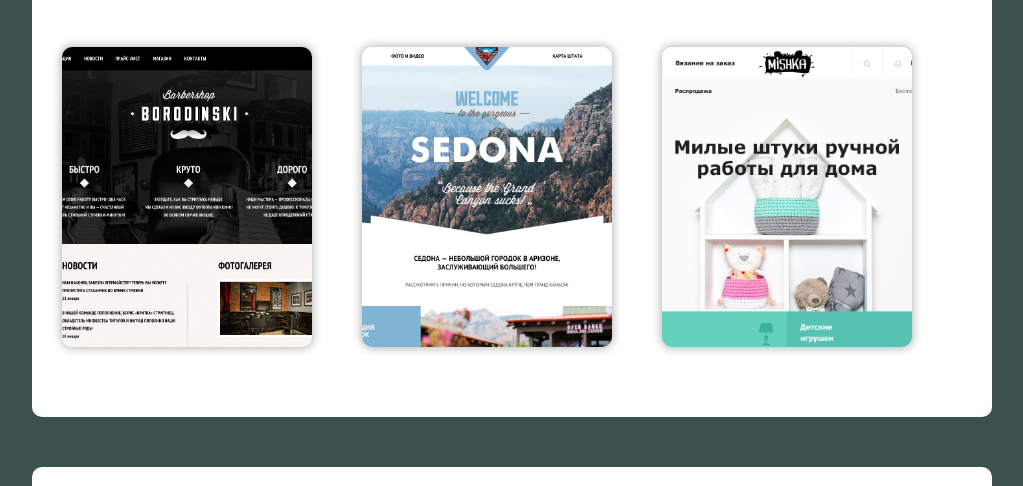
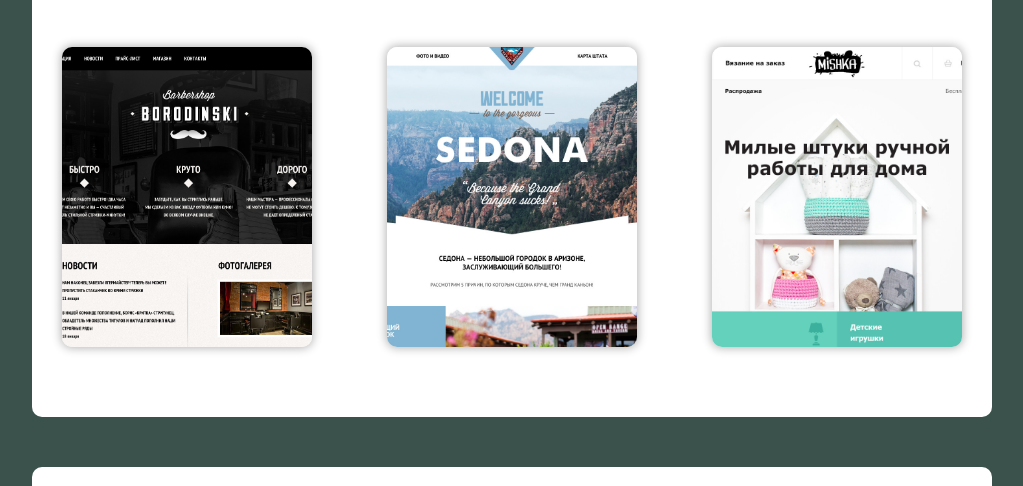
Before and after one commit to Feuway/feuway.github.io, a plain HTML site: page index.html in a window 1280 px wide. Shown: the part 729-1215 px from the top of the page, without its empty margins (128-1151 px from the left). Drawn offline with Linux system fonts and the light colour scheme.

Commit message:
Изменил раскладку блоков

```diff
--- a/css/style.css
+++ b/css/style.css
@@ -82,13 +82,17 @@ body {
 	position: relative;
 	width: 250px;
 	height: 300px;
-	margin-right: 50px;
+	margin-right: 75px;
 	margin-bottom: 40px;
 	background: #444444;
 	color: #ffffff;
 	border-radius: 10px;
 	box-shadow: 0 0 10px 1px rgba(0, 0, 0, .3);
 	overflow: hidden;
+}
+
+.portfolio__site:nth-of-type(3n) {
+	margin-right: 0;
 }
 
 .portfolio__site:hover {
```
